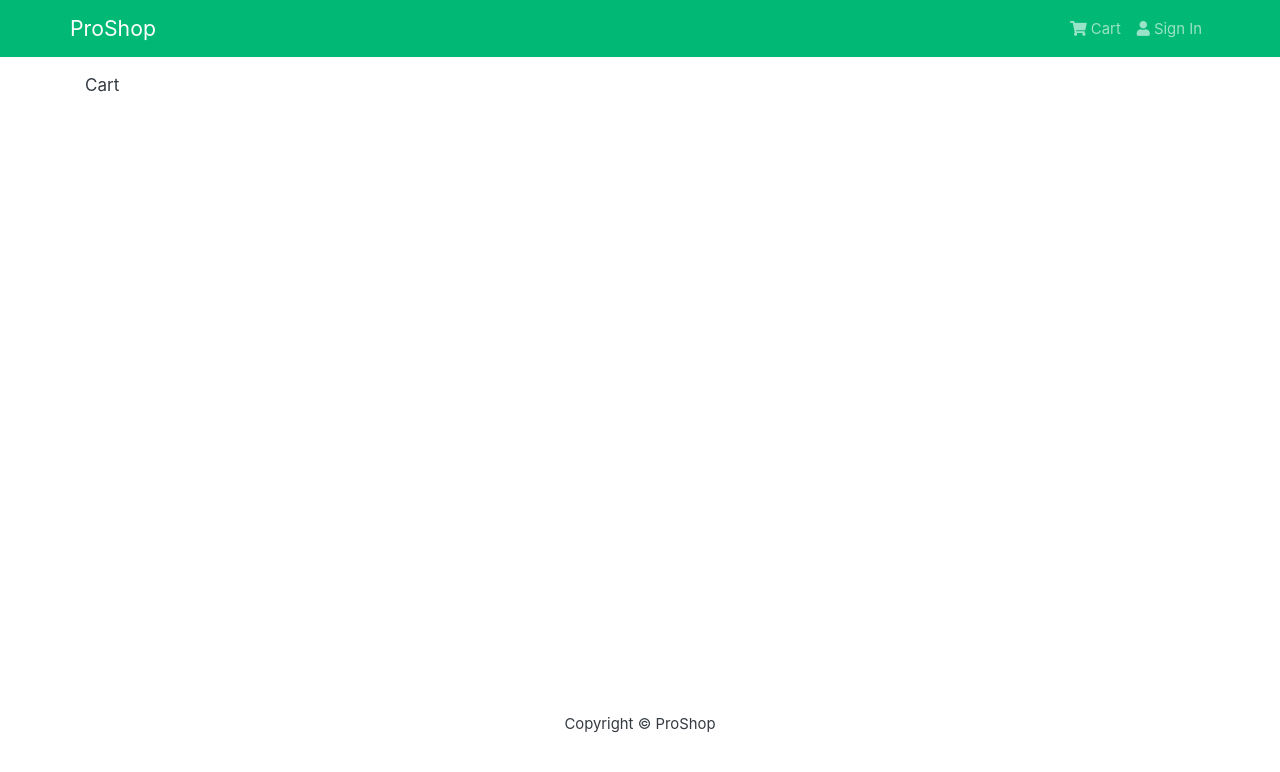
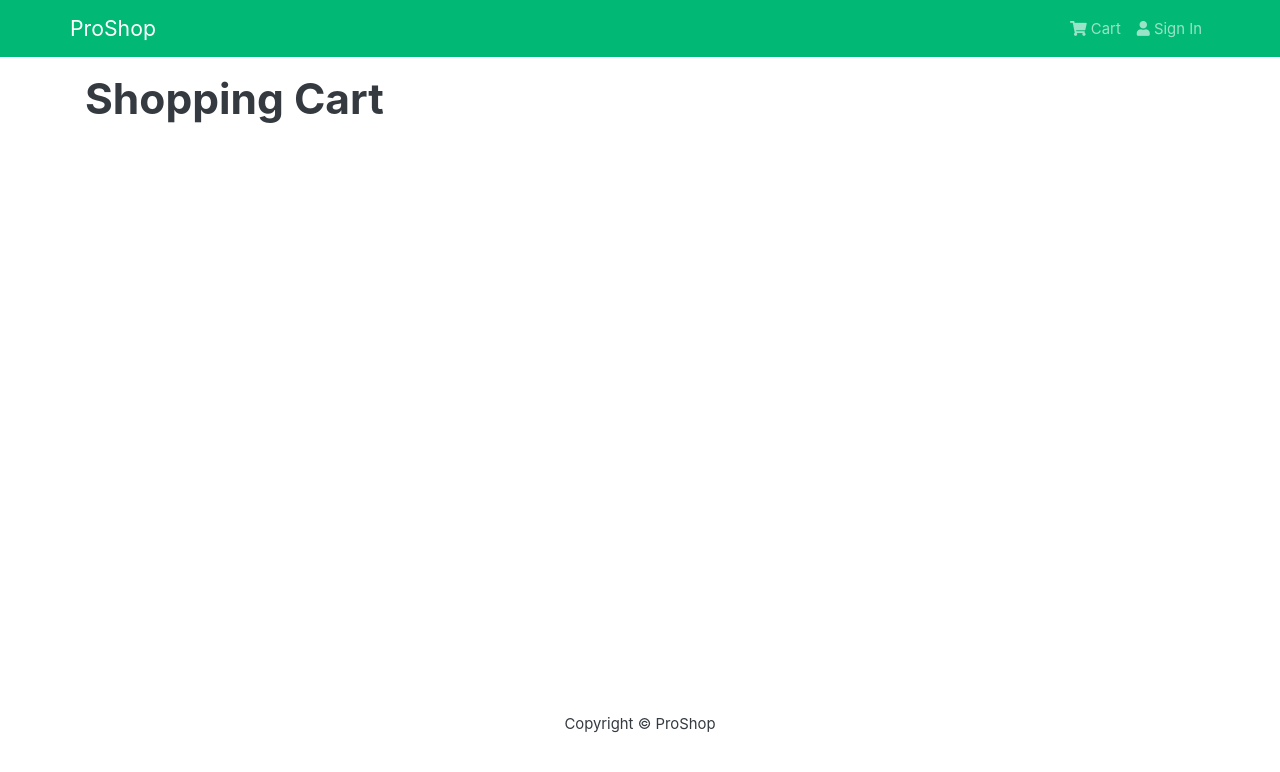
Before and after one commit to NolanBeyer/MERN-ProShop, a React (Create React App) app in the folder frontend/: page /cart/1 in a window 1280 px wide. Shown: the top 772 px of the page. Built offline with nearby package versions, Linux system fonts and the light colour scheme.

Commit message:
shopping cart setup

```diff
--- a/frontend/src/actions/cartActions.js
+++ b/frontend/src/actions/cartActions.js
@@ -17,5 +17,5 @@ export const addToCart = (id, qty) => async (dispatch, getState) => {
     },
   })
 
-  localStorage.setItem('cartItems', json.stringify(getState().cart.cartItems))
+  localStorage.setItem('cartItems', JSON.stringify(getState().cart.cartItems))
 }
--- a/frontend/src/screens/CartScreen.js
+++ b/frontend/src/screens/CartScreen.js
@@ -1,7 +1,42 @@
-import React from 'react'
+import React, { useEffect } from 'react'
+import { Link } from 'react-router-dom'
+import { useDispatch, useSelector } from 'react-redux'
+import { Row, Col, ListGroup, Image, Form, Button, Card } from 'react-bootstrap'
+import Message from '../components/Message'
+import { addToCart } from '../actions/cartActions'
 
-const CartScreen = () => {
-  return <div>Cart</div>
+const CartScreen = ({ match, location, history }) => {
+  const productId = match.params.id
+
+  const qty = location.search ? Number(location.search.split('=')[1]) : 1
+
+  const dispatch = useDispatch()
+
+  const cart = useSelector((state) => state.cart)
+  const { cartItems } = cart
+
+  useEffect(() => {
+    if (productId) {
+      dispatch(addToCart, qty)
+    }
+  }, [dispatch, productId, qty])
+
+  return (
+    <Row>
+      <Col md={8}>
+        <h1>Shopping Cart</h1>
+        {cart.items === 0 ? (
+          <Message>
+            Your cart is empty <Link to='/'></Link>
+          </Message>
+        ) : (
+          <ListGroup variant='flush'></ListGroup>
+        )}
+      </Col>
+      <Col md={2}></Col>
+      <Col md={2}></Col>
+    </Row>
+  )
 }
 
 export default CartScreen
--- a/frontend/src/screens/ProductScreen.js
+++ b/frontend/src/screens/ProductScreen.js
@@ -8,7 +8,7 @@ import Message from '../components/Message'
 import Loader from '../components/Loader'
 
 const ProductScreen = ({ match, history }) => {
-  const [qty, setQty] = useState(0)
+  const [qty, setQty] = useState(1)
 
   const dispatch = useDispatch()
 
```
